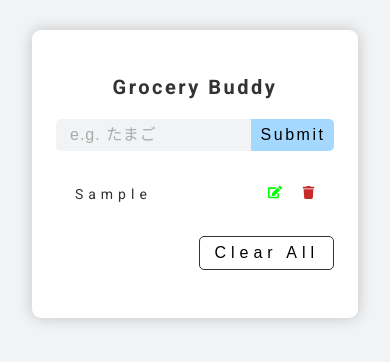
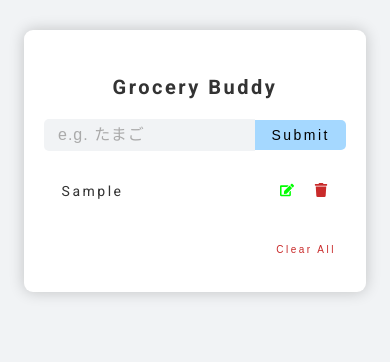
Before and after one commit to MassMatsu/react-grocery-buddy, a React (Create React App) app: page / in a window 390 px wide. Both pictures are taken after typing "Sample" into the empty fields and a click on the button "Submit". Shown: the top 362 px of the page. Built offline with nearby package versions, Linux system fonts and the light colour scheme; the HTML template or start-up script is replaced by a standard one.

Commit message:
modified toggleColor function for usability. added memo and useCallback for performance

```diff
--- a/src/App.js
+++ b/src/App.js
@@ -1,11 +1,11 @@
-import React, { useState} from 'react';
+import React, { useState, useCallback} from 'react';
 import List from './components/List';
 import Form from './components/Form';
 import BtnClearAll from './components/BtnClearAll';
 import Alert from './components/Alert'
 
 import uuid from 'react-uuid';
-
+import { FaShoppingCart, FaShoppingBag, FaHeart } from 'react-icons/fa';
 
 const App = () => {
   const [item, setItem] = useState('');
@@ -47,16 +47,16 @@ const App = () => {
     setItem('');
   };
 
-  const onItemEdit = function (id) {
+  const onItemEdit = useCallback(function (id) {
     const itemToEdit = list.find((item) => item.id === id);
     if (!itemToEdit) return;
 
     console.log(id);
     setEditMode(true);
     setEditingItemID(id);
-  };
+  }, [list]);
 
-  const onItemRemove = function (id) {
+  const onItemRemove = useCallback(function (id) {
     const itemToRemove = list.find((item) => item.id === id);
     if (!itemToRemove) return;
 
@@ -64,7 +64,7 @@ const App = () => {
 
     setList(newList);
     setUpAlert(true, 'Item removed', 'removed')
-  };
+  }, [list]);
 
   const onAllClear = function () {
     if (!list.length > 0) return
@@ -75,8 +75,6 @@ const App = () => {
   const setUpAlert = function(show = false, msg = '', type = '') {
     setAlert({show, msg, type})
   }
-
-  console.log(alert.show)
 
   return (
     <div className='container'>
--- a/src/components/Alert.js
+++ b/src/components/Alert.js
@@ -7,7 +7,7 @@ const Alert = ({alert, setUpAlert, list}) => {
   useEffect(() => {
     const timeout = setTimeout(() => {
       setUpAlert();
-    }, 1000);
+    }, 1500);
     return () => clearTimeout(timeout);
     // eslint-disable-next-line
   }, [list])
--- a/src/components/List.js
+++ b/src/components/List.js
@@ -2,12 +2,13 @@ import React from 'react';
 
 import { FaEdit, FaTrash } from 'react-icons/fa';
 
-const List = ({ items, onItemEdit, onItemRemove}) => {
+const List = React.memo(({ items, onItemEdit, onItemRemove}) => {
   console.log(items);
 
   const toggleColor = function (e) {
-    const targetEl = e.target.closest('.item');
-    targetEl.classList.toggle('selected');
+    const targetEl = (e.target.classList.contains('itemName') && e.target.parentNode) || (e.target.classList.contains('item') && e.target)
+
+    if (targetEl) targetEl.classList.toggle('selected');
   };
 
   return (
@@ -16,14 +17,22 @@ const List = ({ items, onItemEdit, onItemRemove}) => {
         {items.length > 0 &&
           items.map((item) => {
             return (
-              <li className='item' key={item.id}>
-                <span onClick={toggleColor}>{item.name}</span>
+              <li className='item' key={item.id}onClick={toggleColor}>
+                <span className='itemName' >
+                  {item.name}
+                </span>
                 <div className='btn-box'>
-                  <button className='btn btn--edit' onClick={() => onItemEdit(item.id)}>
-                    <FaEdit />
+                  <button
+                    className='btn btn--edit'
+                    onClick={() => onItemEdit(item.id)}
+                  >
+                    <FaEdit className="btn" />
                   </button>
-                  <button className='btn btn--trash' onClick={() => onItemRemove(item.id)}>
-                    <FaTrash />
+                  <button
+                    className='btn btn--trash'
+                    onClick={() => onItemRemove(item.id)}
+                  >
+                    <FaTrash className="btn" />
                   </button>
                 </div>
               </li>
@@ -32,6 +41,6 @@ const List = ({ items, onItemEdit, onItemRemove}) => {
       </ul>
     </div>
   );
-};
+});
 
 export default List;
--- a/src/index.css
+++ b/src/index.css
@@ -200,8 +200,10 @@ input::placeholder {
   align-items: center;
 }
 
-.item.selected {
+.item.selected .itemName {
   color: #c92a2a;
+  font-weight: 600;
+  background: linear-gradient(transparent 50%, #e6baba 50%);
 }
 
 .btn-box {
@@ -257,8 +259,11 @@ input::placeholder {
 }
 
 @media screen and (max-width: 767px) {
+  body {
+    padding: 0 2.4rem;
+  }
   .container {
-    padding: 1.5rem 2.4rem 4.8rem 2.4rem;
+    padding: 1.5rem 2rem 3.2rem 2rem;
     margin-top: 3rem;
   }
 
@@ -289,16 +294,17 @@ input::placeholder {
     margin-bottom: 2.4rem;
   }
   .list-box {
-    margin-bottom: 2.4rem;
+    margin-bottom: 3.2rem;
   }
   .btn--submit {
-    font-size: 1.6rem;
+    font-size: 1.4rem;
     letter-spacing: 0.25rem;
     padding: 0.7rem 1rem;
   }
   .item {
     font-size: 1.4rem;
-    padding: 1rem 0.5rem;
+    letter-spacing: 0.25rem;
+    padding: 0.75rem 0.25rem;
   }
   /* .btn-box {
     gap: 1.2rem;
@@ -313,7 +319,12 @@ input::placeholder {
     font-size: 1.3rem;
   }
   .btn--clear {
-    font-size: 1.6rem;
-    padding: 0.7rem 1.4rem;
+    font-size: 1rem;
+    color: #c92a2a;
+    padding: 0.5rem 1rem;
+    letter-spacing: 0.25rem;
+
+    border: none;
+
   }
 }
```
